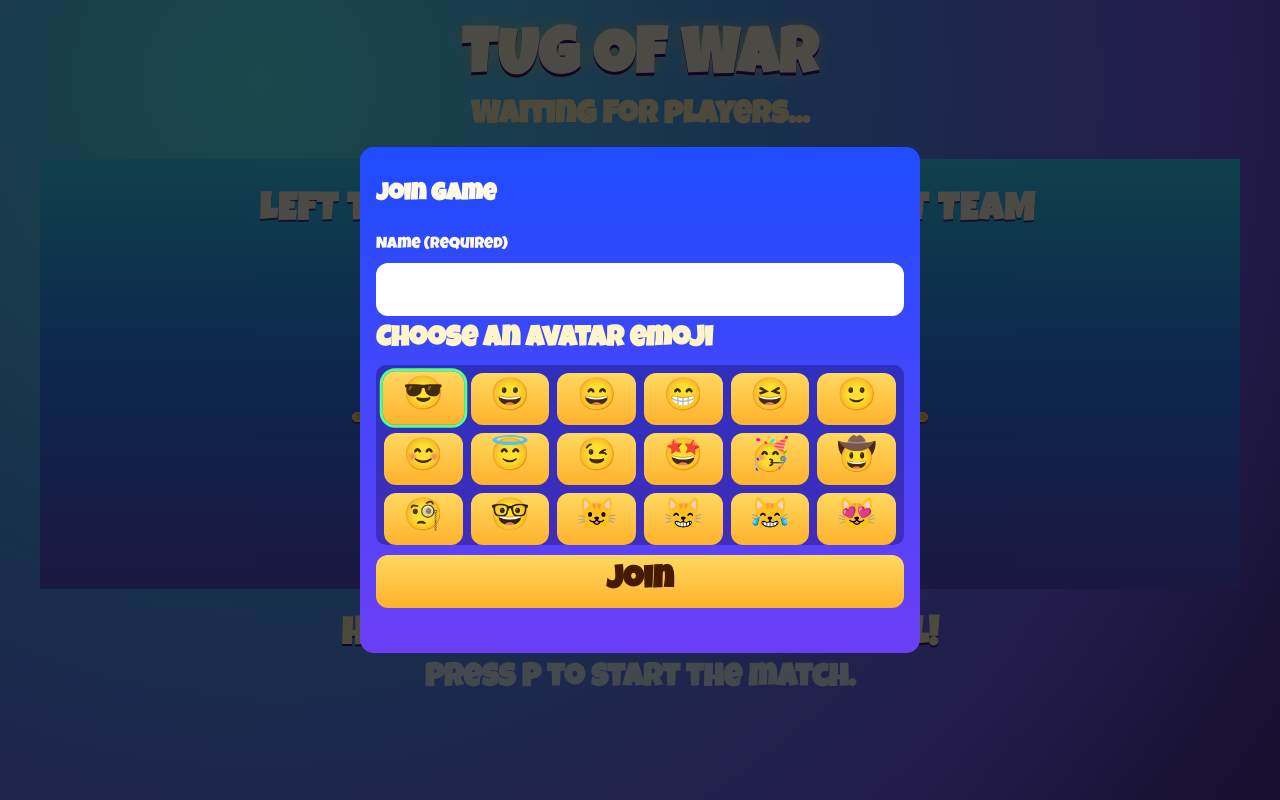
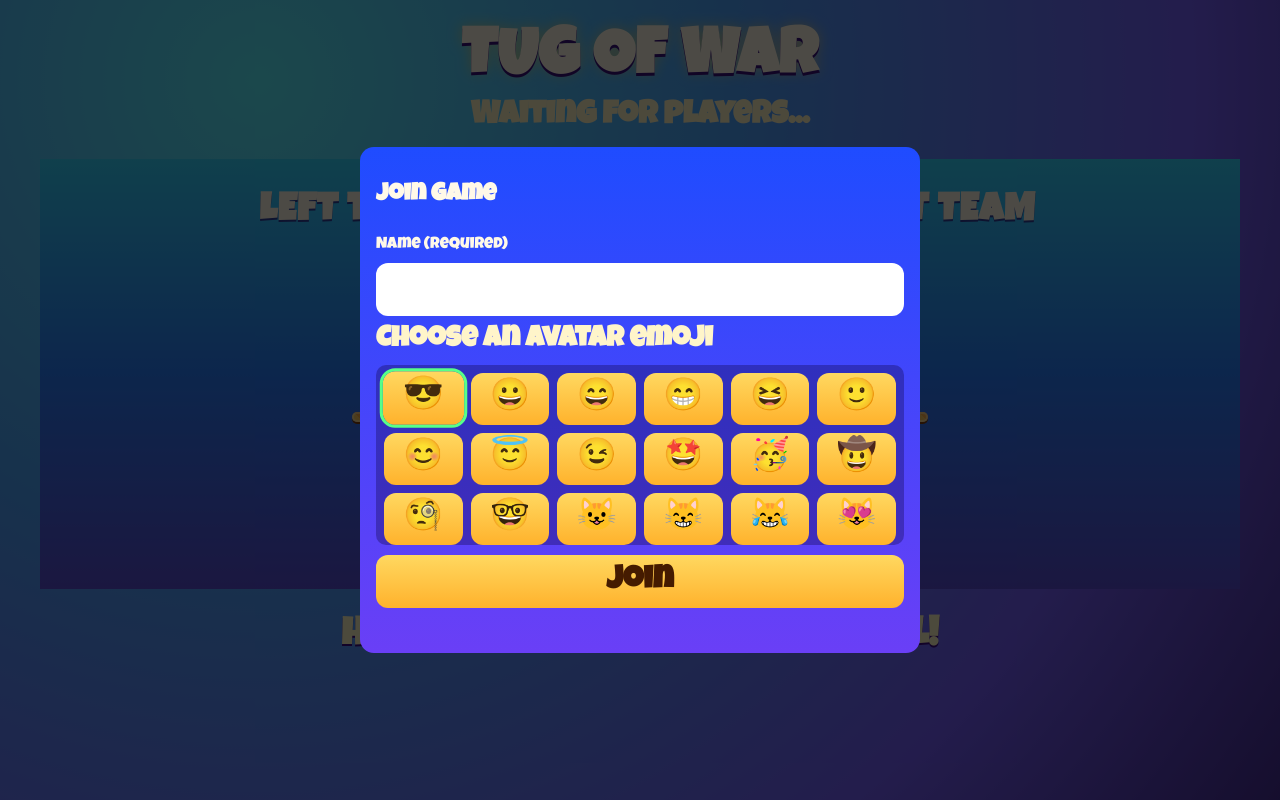
Before and after one commit to barbarapratnicka-cpu/tugofwar, a website: page public/index.html in a window 1280 px wide. Drawn offline with nearby package versions, Linux system fonts and the light colour scheme; no server answers.

Commit message:
Update index.html
remove p instructions

```diff
--- a/public/index.html
+++ b/public/index.html
@@ -33,7 +33,6 @@
 
     <section class="hud">
       <p class="instruction">Hammer the <strong>[SPACEBAR]</strong> to pull!</p>
-      <p class="hint">Press <strong>P</strong> to start the match.</p>
     </section>
   </main>
 
```
